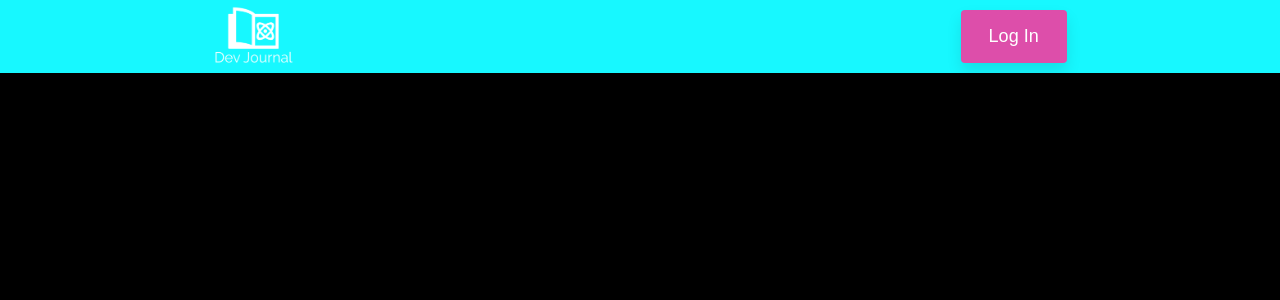
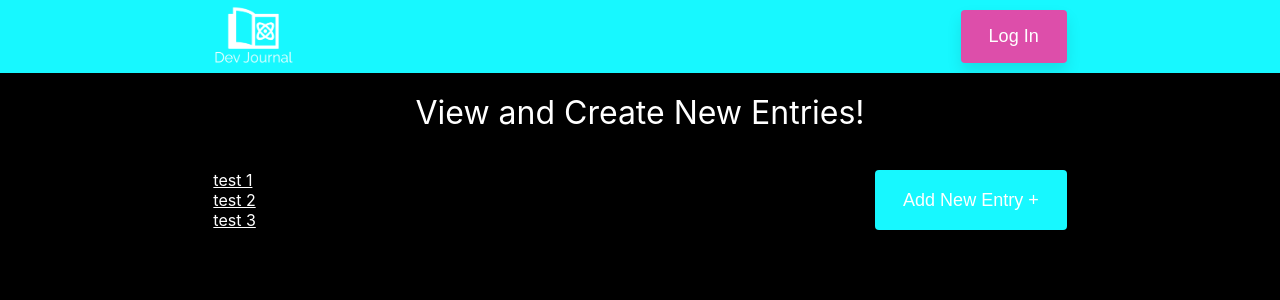
Before and after one commit to afuller611/devjournal-frontend, a React (Create React App) app: page /entries in a window 1280 px wide. Shown: the top 300 px of the page. Built offline with nearby package versions, Linux system fonts and the light colour scheme.

Commit message:
got a good skeleton, gonna start wiring up

```diff
--- a/src/MainApp/App.tsx
+++ b/src/MainApp/App.tsx
@@ -7,6 +7,7 @@ import SignUp from './Sections/SignUp'
 import UnauthNavContent from './Sections/UnauthNavContext'
 import SignUpComplete from './Sections/SignUpComplete'
 import LogIn from './Sections/LogIn'
+import Entries from './Sections/Entries'
 
 const App = () => {
   const { isAuthenticated } = useAuth()
@@ -14,7 +15,7 @@ const App = () => {
     <div>
       <Nav>{isAuthenticated ? <AuthNavContent /> : <UnauthNavContent />}</Nav>
       <ContentArea>
-        <Route path="/entries">entries component here</Route>
+        <Route path="/entries"><Entries /></Route>
         <Route path="/about">about component here (probs not needed)</Route>
         <Route path="/home">home component here</Route>
         <Route path="/signup-complete">
--- /dev/null
+++ b/src/MainApp/Sections/Entries.tsx
@@ -0,0 +1,55 @@
+import { Typography } from '../../components/Typography'
+import { Grid } from '@material-ui/core'
+import { Button } from '../../components/Button'
+import { Link } from 'react-router-dom'
+
+const dummyData = [
+  {
+    title: 'test 1',
+    markdown: 'abcdef',
+    id: '1234',
+  },
+  {
+    title: 'test 2',
+    markdown: 'abcdef',
+    id: '4321',
+  },
+  {
+    title: 'test 3',
+    markdown: 'abcdef',
+    id: '90210',
+  },
+]
+
+const Entries = () => {
+  return (
+    <div style={{ marginTop: 20 }}>
+      <Typography variant="header" textAlign="center" color="white">
+        View and Create New Entries!
+      </Typography>
+      <Grid
+        container
+        justify="space-between"
+        spacing={2}
+        style={{ marginTop: 30 }}
+      >
+        <Grid item xs={8}>
+          {dummyData.map((entry) => {
+            return (
+              <div key={entry.id}>
+                <Link style={{ color: 'white' }} to={`/entry/${entry.id}`}>
+                  {entry.title}
+                </Link>
+              </div>
+            )
+          })}
+        </Grid>
+        <Grid container justify="flex-end" item xs={4}>
+          <Button>{'Add New Entry +'}</Button>
+        </Grid>
+      </Grid>
+    </div>
+  )
+}
+
+export default Entries
```
